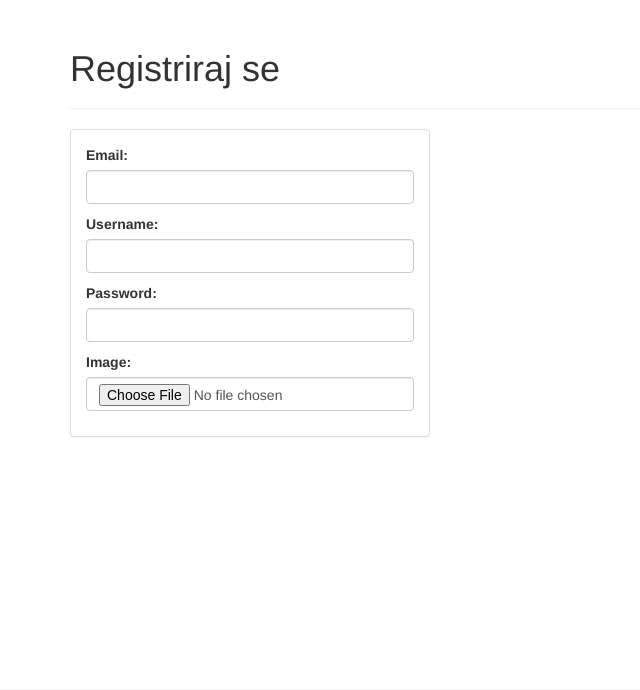
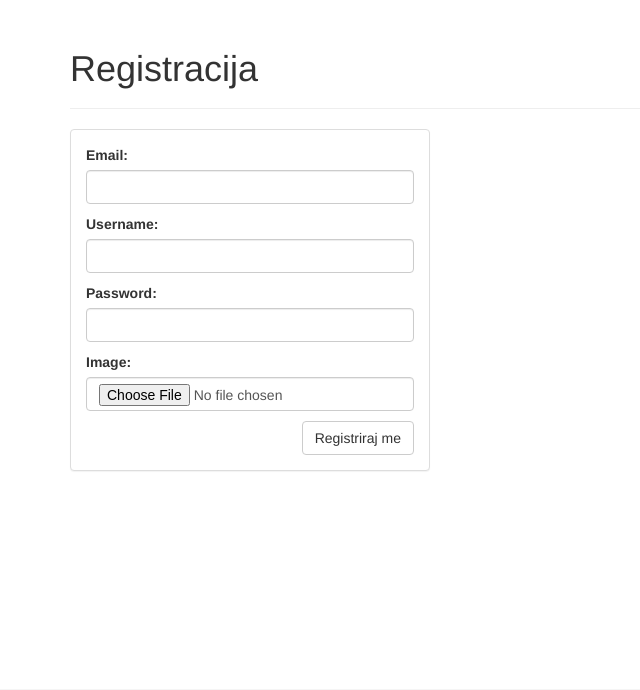
Before and after one commit to MislavMandaric/abs-int, a Django app: a page that uses app/templates/registration/registration.html in a window 1280 px wide. Shown: the part 51-741 px from the top of the page, without its empty margins (0-640 px from the left). Run offline with Django 3.2, Linux system fonts and the light colour scheme; data that the repository does not hold is empty; some libraries are stand-ins or nearby versions.

Commit message:
gumb reg

```diff
--- a/app/templates/registration/registration.html
+++ b/app/templates/registration/registration.html
@@ -1,13 +1,14 @@
 {% extends "base.html" %}
 {% load static %}
-{% block page_title %}Registriraj se{% endblock %}
-{% block page_header %}Registriraj se{% endblock %}
+{% block page_title %}Registracija{% endblock %}
+{% block page_header %}Registracija{% endblock %}
 {% block page_body %}
 <div class="row">
 	<div class="col-md-4">
 			<div class="panel panel-default">
 		    <div class="panel-body">
 					{{ form.as_p }}
+					<button type="submit" class="btn btn-default pull-right">Registriraj me</button>
 				</div>
 		</div>
 	</div>
```
